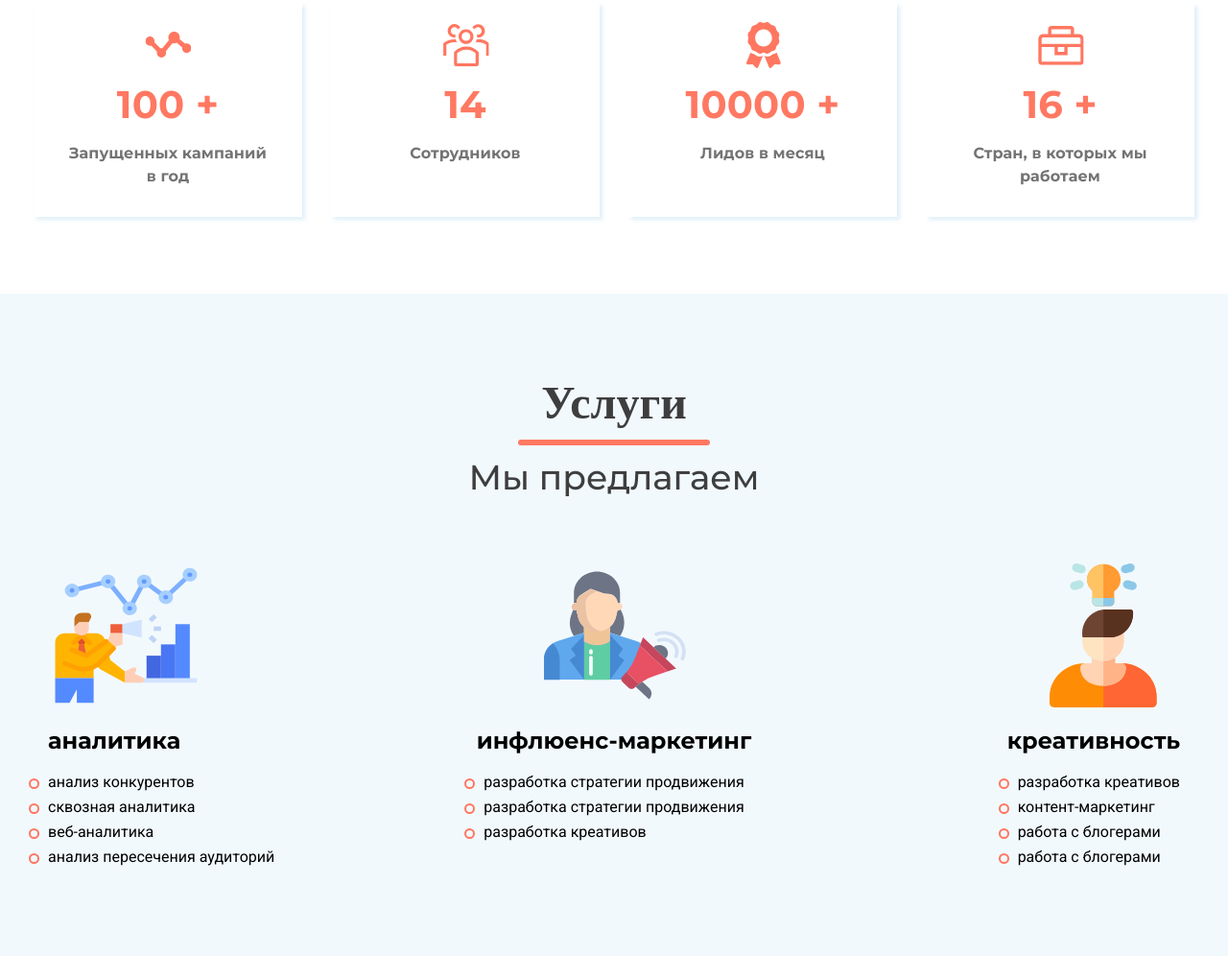
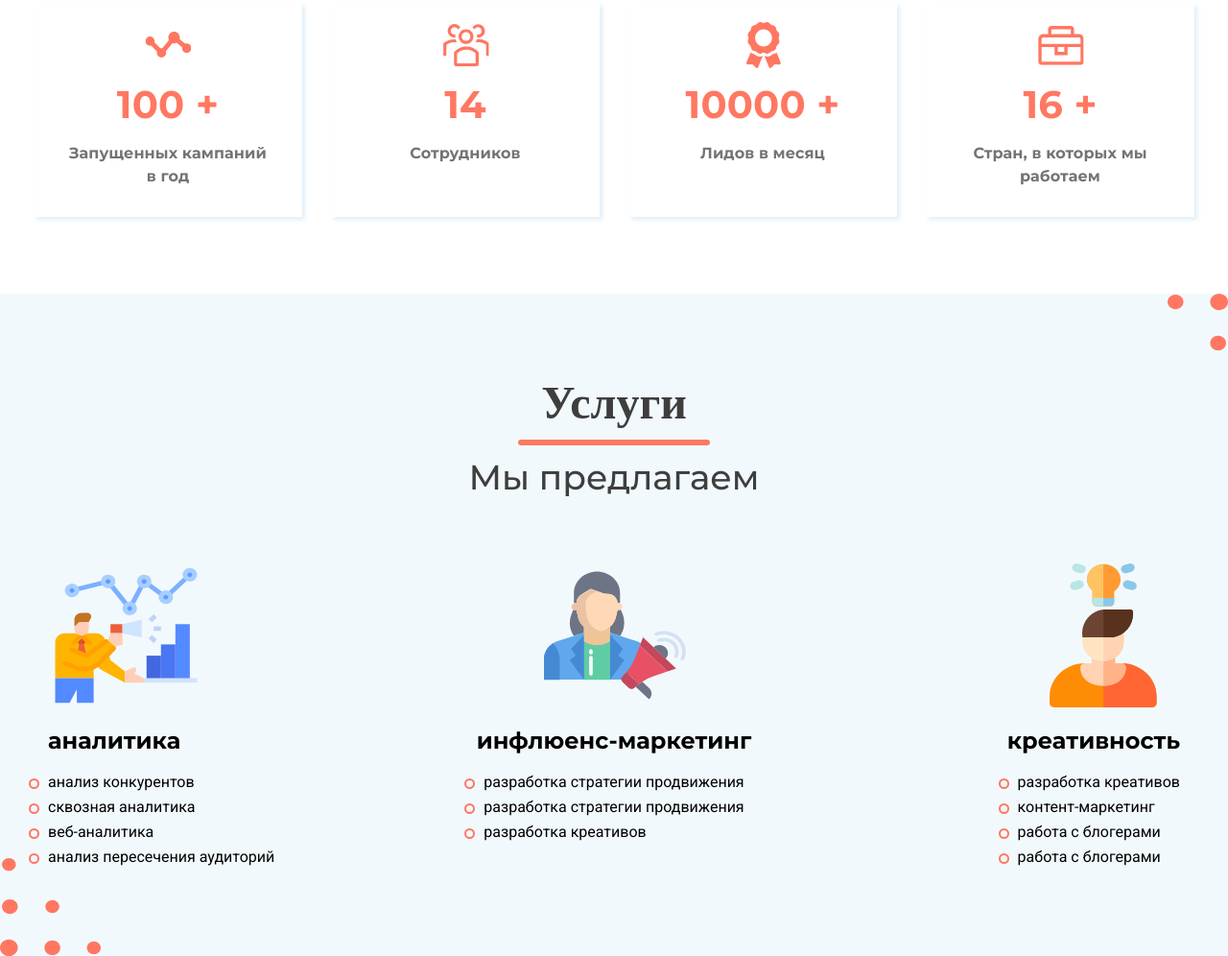
Before and after one commit to Tony7-the-Human/Mindful, a website: page #src/index.html in a window 1280 px wide. Shown: the part 1130-2126 px from the top of the page at 96% size. Drawn offline with nearby package versions, Linux system fonts and the light colour scheme; files that its build step writes are made by us from their sources; files whose address does not match are found by name.

Commit message:
add some bloks

```diff
--- a/#src/index.html
+++ b/#src/index.html
@@ -72,7 +72,7 @@
                                 <div class="services__icon">
                                     <img src="./img/services/analitics.svg" alt="Ananlitics">
                                 </div>
-                                <div class="services__title">аналитика</div>
+                                <h3 class="services__title">аналитика</h3>
                                 <ul class="services__list">
                                     <li class="services__items">анализ конкурентов</li>
                                     <li class="services__items">сквозная аналитика</li>
@@ -86,7 +86,7 @@
                                 <div class="services__icon">
                                     <img src="./img/services/marketing.svg" alt="Influenser marketing">
                                 </div>
-                                <div class="services__title">инфлюенс-маркетинг</div>
+                                <h3 class="services__title">инфлюенс-маркетинг</h3>
                                 <ul class="services__list">
                                     <li class="services__items">разработка стратегии продвижения</li>
                                     <li class="services__items">разработка стратегии продвижения</li>
@@ -99,7 +99,7 @@
                                 <div class="services__icon">
                                     <img src="./img/services/creativity.svg" alt="Creativity">
                                 </div>
-                                <div class="services__title">креативность</div>
+                                <h3 class="services__title">креативность</h3>
                                 <ul class="services__list">
                                     <li class="services__items">разработка креативов</li>
                                     <li class="services__items">контент-маркетинг</li>
--- a/#src/scss/style.scss
+++ b/#src/scss/style.scss
@@ -86,8 +86,29 @@ body {
 }
 
 .page-services {
+    position: relative;
     background-color: #F2F9FD;
     padding: 40px 0px 80px 0px;
+    &::before {
+        content: "";
+        position: absolute;
+        width: 63px;
+        height: 59px;
+        top: 0;
+        right: 0;
+        background-image: url(../img/triangle.svg);
+        background-repeat: no-repeat;
+    }
+    &::after {
+        content: "";
+        position: absolute;
+        width: 105px;
+        height: 102px;
+        bottom: 0;
+        left: 0;
+        background-image: url(../img/triangle-b.svg);
+        background-repeat: no-repeat;
+    }
 }
 
 //</ОСНОВНОЙ БЛОК>====================================================================================================
@@ -274,19 +295,21 @@ body {
     }
     // .services__column
     &__column {
+        // border: 1px solid #000;
         padding: 0 15px 30px;
         flex: 0 1 33.3333%;
     }
-    &__column_b {
-        padding: 0 15px 30px;
-        flex: 1 1 350px;
-    }
+    // &__column_b {
+    //     padding: 0 15px 30px;
+    //     flex: 0 1 350px;
+    // }
     // .services__item
     &__item {
         padding: 15px;
         display: flex;
         flex-direction: column;
         align-items: center;
+        height: 100%;
     }
     &__item_01 {
         display: flex;
```
Also changed, not shown: Mindful/index.html (+3 -3 lines), #src/img/triangle-b.svg (added), #src/img/triangle.svg (added), Mindful/css/style.min.css, Mindful/img/triangle-b.svg (added), Mindful/img/triangle.svg (added).
